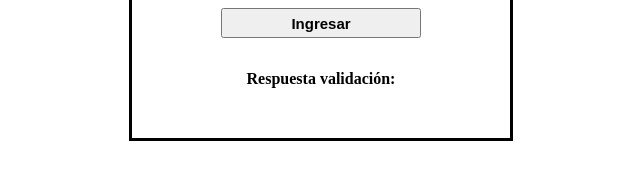
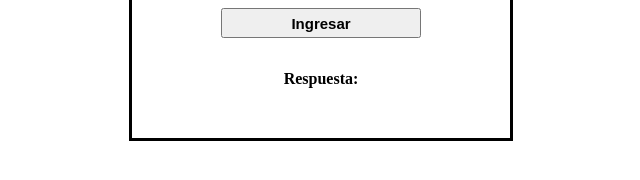
Before and after one commit to angelaaguilan/condiciones-js, a plain HTML site: page password.html in a window 1280 px wide. Shown: the part 280-460 px from the top of the page, 271-911 px from the left. Drawn offline with Linux system fonts and the light colour scheme.

Commit message:
Actualización de txt en mensajes de validación

```diff
--- a/password.html
+++ b/password.html
@@ -73,7 +73,7 @@
                 document.querySelector('.respuesta').innerHTML = '<b>Respuesta: </b>' + 'Password incorrecto'
             }
         ">Ingresar</button>
-        <p class="respuesta"><b>Respuesta validación: </b></p>
+        <p class="respuesta"><b>Respuesta: </b></p>
     </div>
 
 </body>
```
